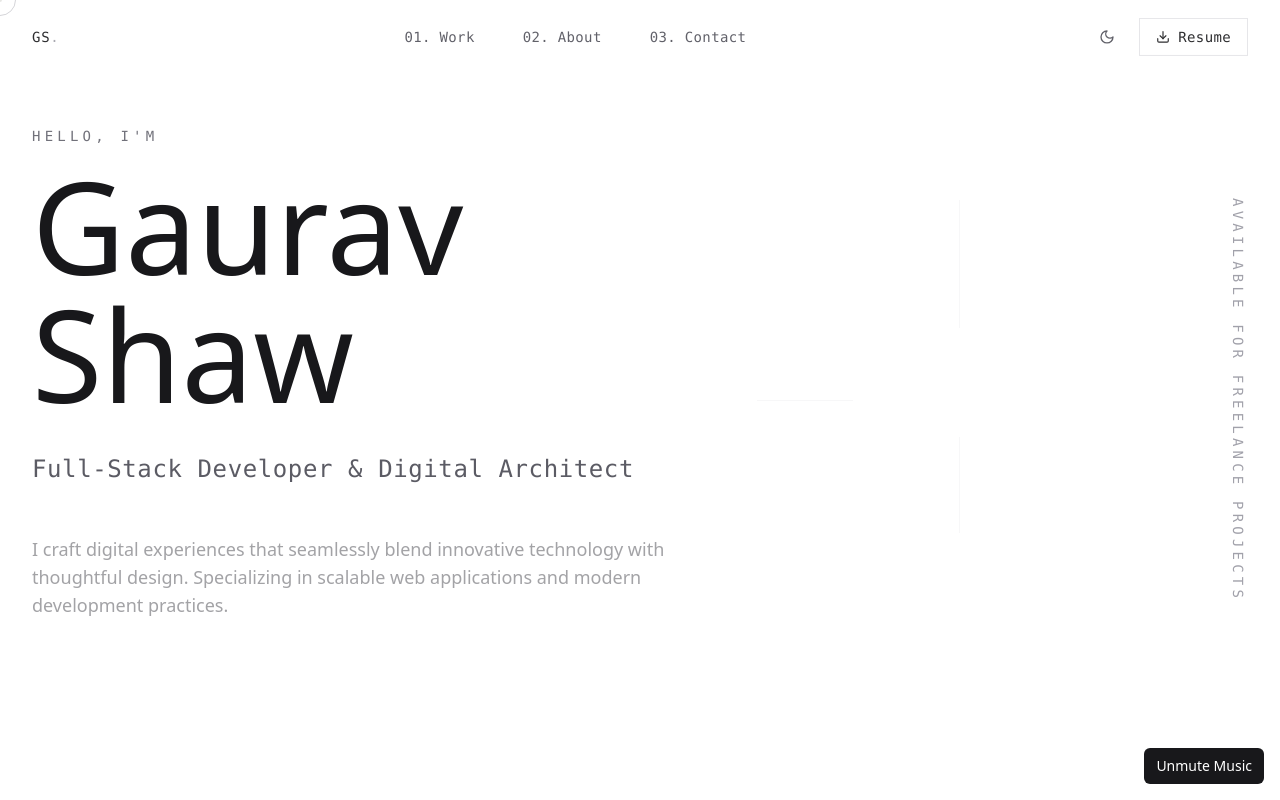
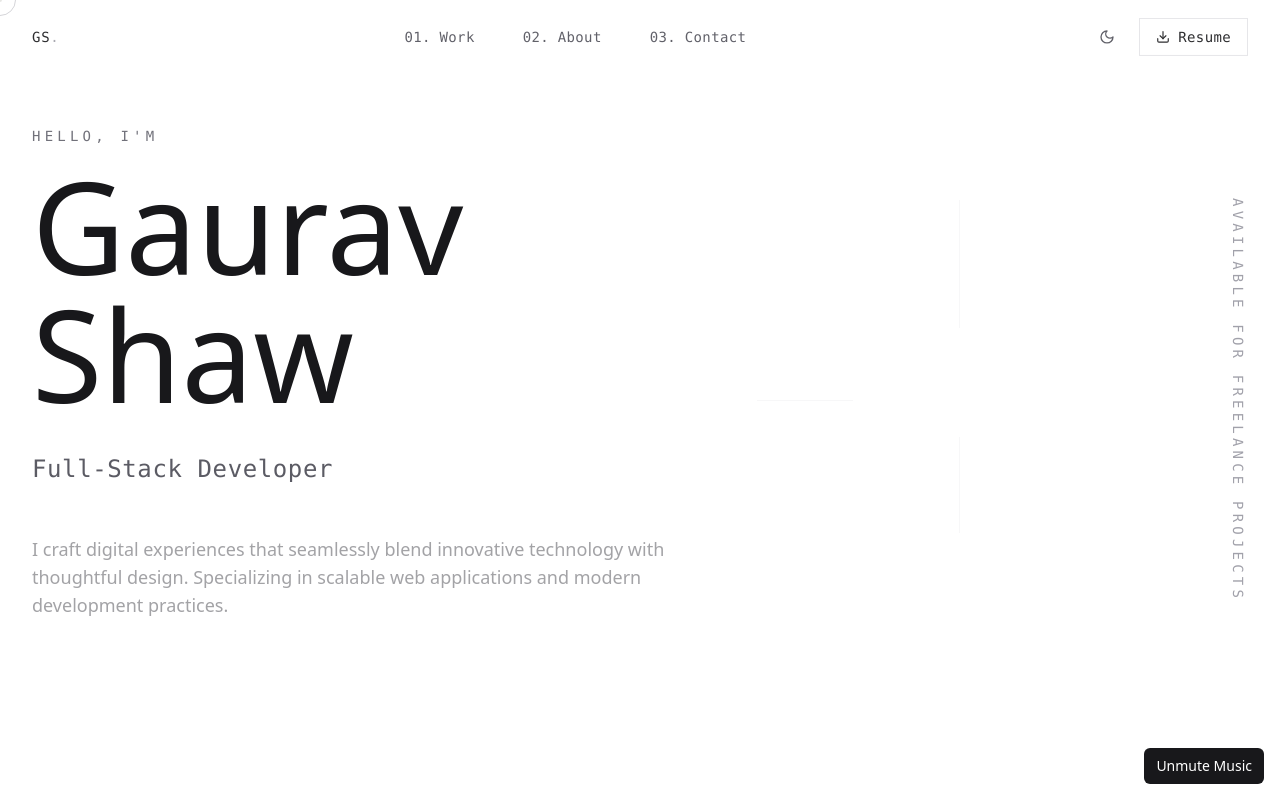
Before and after one commit to Gaurav-Shaw09/Gaurav_PortFolio, a React (Vite) app in the folder Gaurav/: page / in a window 1280 px wide. Shown: the top 800 px of the page. Built offline with nearby package versions, Linux system fonts and the light colour scheme.

Commit message:
basic changes

```diff
--- a/Gaurav/src/components/About.tsx
+++ b/Gaurav/src/components/About.tsx
@@ -76,7 +76,7 @@ const About: React.FC = () => {
             </span>
           </div>
           <h2 className="text-4xl md:text-6xl font-light text-zinc-900 dark:text-zinc-100">
-            Digital Craftsman
+            Full-Stack Developer & Tech Enthusiast
           </h2>
         </div>
 
--- a/Gaurav/src/components/Hero.tsx
+++ b/Gaurav/src/components/Hero.tsx
@@ -85,7 +85,7 @@ const Hero: React.FC = () => {
             {/* Title */}
             <div ref={titleRef}>
               <h2 className="text-xl md:text-2xl font-mono tracking-wide text-zinc-600 dark:text-zinc-400">
-                Full-Stack Developer & Digital Architect
+                Full-Stack Developer
               </h2>
             </div>
 
```
